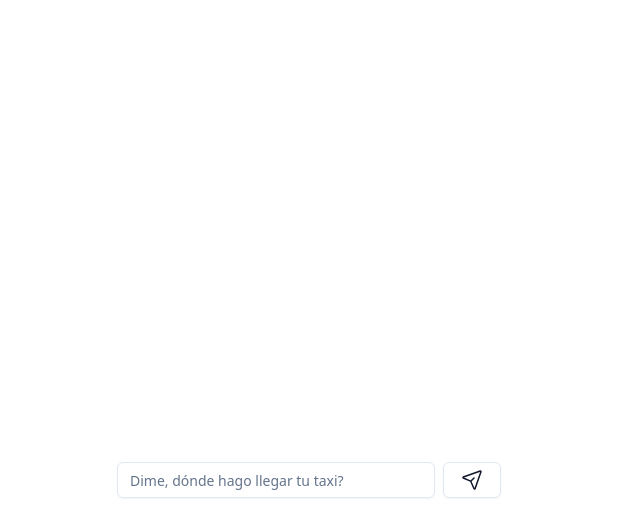
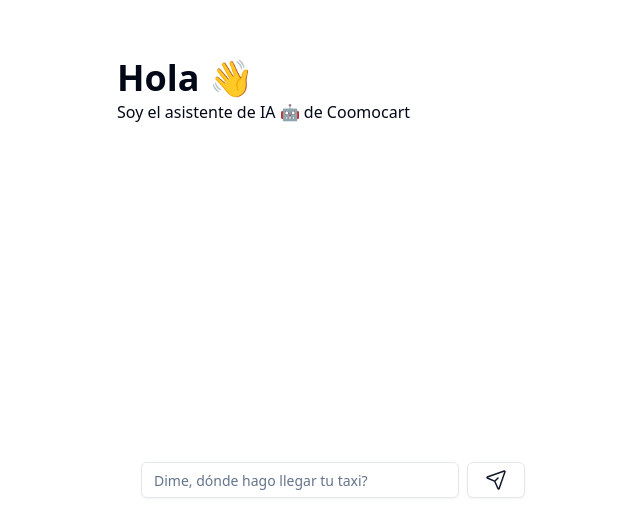
Before and after one commit to jorgeolarte/taxi-assistant, a Next.js app: page / in a window 1280 px wide. Shown: the part 286-800 px from the top of the page, without its empty margins (307-947 px from the left). Built offline with nearby package versions, Linux system fonts and the light colour scheme.

Commit message:
feat: improving message

```diff
--- a/src/app/page.tsx
+++ b/src/app/page.tsx
@@ -1,11 +1,8 @@
 "use client";
-import { Suspense } from "react";
 import { useChat } from "ai/react";
-import { ScrollArea } from "@/components/ui/scroll-area";
 import { Input } from "@/components/ui/input";
 import { Button } from "@/components/ui/button";
-import { Bubble } from "@/components/message/bubble";
-import { BubbleSkeleton } from "@/components/message/bubble-skeleton";
+import { Messages } from "@/components/message/messages";
 
 export default function Chat() {
   const { messages, input, handleInputChange, handleSubmit, isLoading } =
@@ -13,19 +10,12 @@
 
   return (
     <div className='flex flex-col justify-between gap-2 py-4 px-2 w-full max-w-md m-auto h-screen'>
-      <ScrollArea className='w-full h-fit'>
-        <div className='flex flex-col gap-2'>
-          {messages.map((m) => (
-            <Suspense key={m.id} fallback={<BubbleSkeleton />}>
-              <Bubble role={m.role} content={m.content} />
-            </Suspense>
-          ))}
-        </div>
-      </ScrollArea>
+      <Messages />
 
+      <div className='sticky bottom-0'>
         <form
           onSubmit={handleSubmit}
-        className='flex flex-rowflex w-full max-w-sm items-center space-x-2'
+          className='flex flex-row w-full m-auto max-w-sm items-center gap-2'
         >
           <Input
             type='text'
@@ -33,6 +23,7 @@
             value={input}
             onChange={handleInputChange}
             disabled={isLoading}
+            className=''
           />
           <Button variant='outline' type='submit' disabled={isLoading}>
             <svg
@@ -52,5 +43,6 @@
           </Button>
         </form>
       </div>
+    </div>
   );
 }
--- /dev/null
+++ b/src/components/message/hero.tsx
@@ -0,0 +1,10 @@
+"use client";
+
+export function Hero() {
+  return (
+    <div className=' flex flex-col justify-center  h-screen'>
+      <h1 className='text-4xl font-extrabold tracking-tigh'>Hola 👋</h1>
+      <p className='leading-7'>Soy el asistente de IA 🤖 de Coomocart</p>
+    </div>
+  );
+}
--- /dev/null
+++ b/src/components/message/messages.tsx
@@ -0,0 +1,25 @@
+"use client";
+import { Suspense } from "react";
+import { useChat } from "ai/react";
+import { Bubble } from "@/components/message/bubble";
+import { BubbleSkeleton } from "@/components/message/bubble-skeleton";
+import { ScrollArea } from "@/components/ui/scroll-area";
+import { Hero } from "@/components/message/hero";
+
+export function Messages() {
+  const { messages } = useChat();
+
+  if (messages.length === 0) return <Hero />;
+
+  return (
+    <ScrollArea className='w-full h-fit'>
+      <div className='flex flex-col gap-2'>
+        {messages.map((m) => (
+          <Suspense key={m.id} fallback={<BubbleSkeleton />}>
+            <Bubble role={m.role} content={m.content} />
+          </Suspense>
+        ))}
+      </div>
+    </ScrollArea>
+  );
+}
```
Lines whose indentation alone changed are shown as unchanged.
